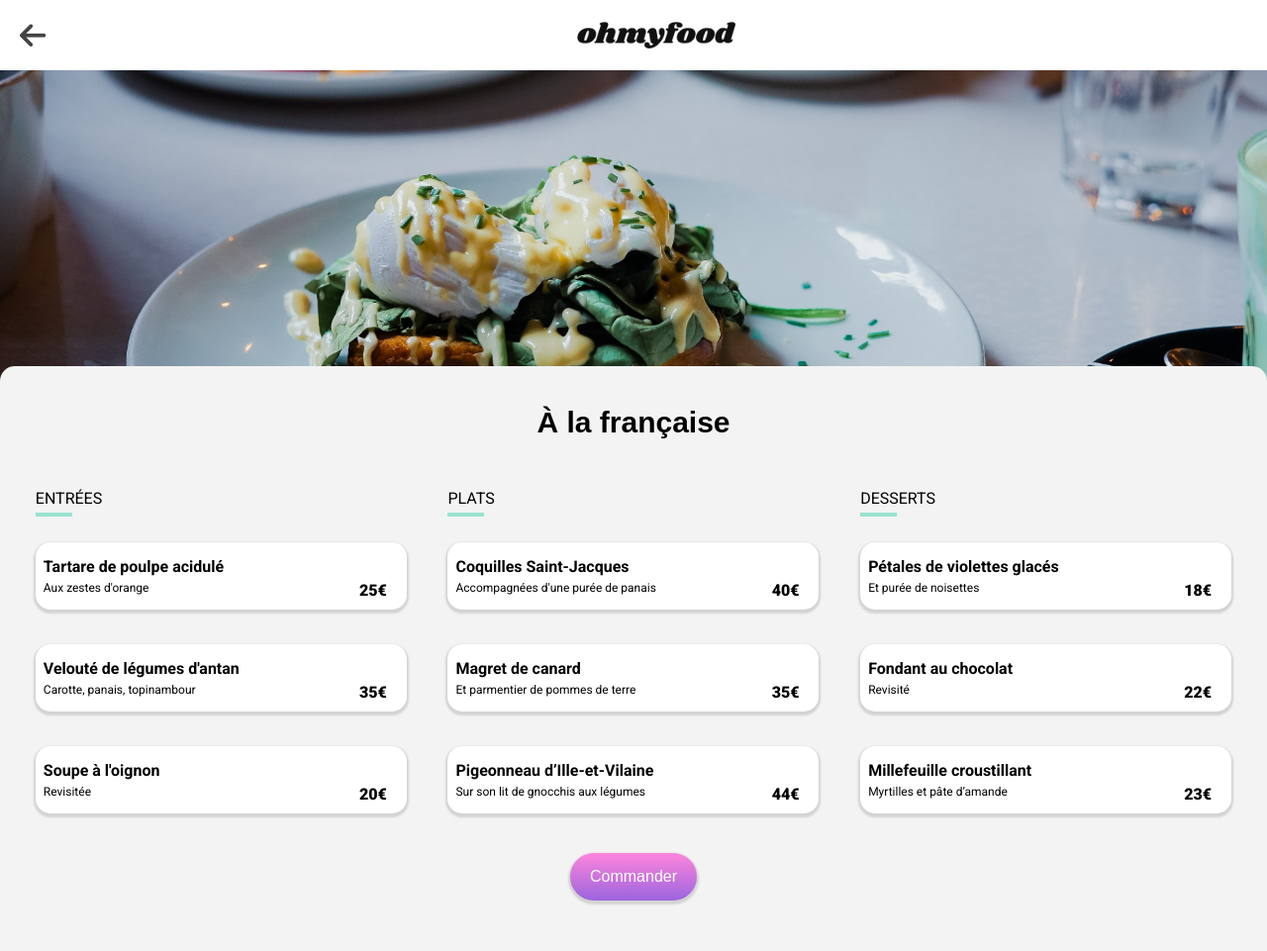
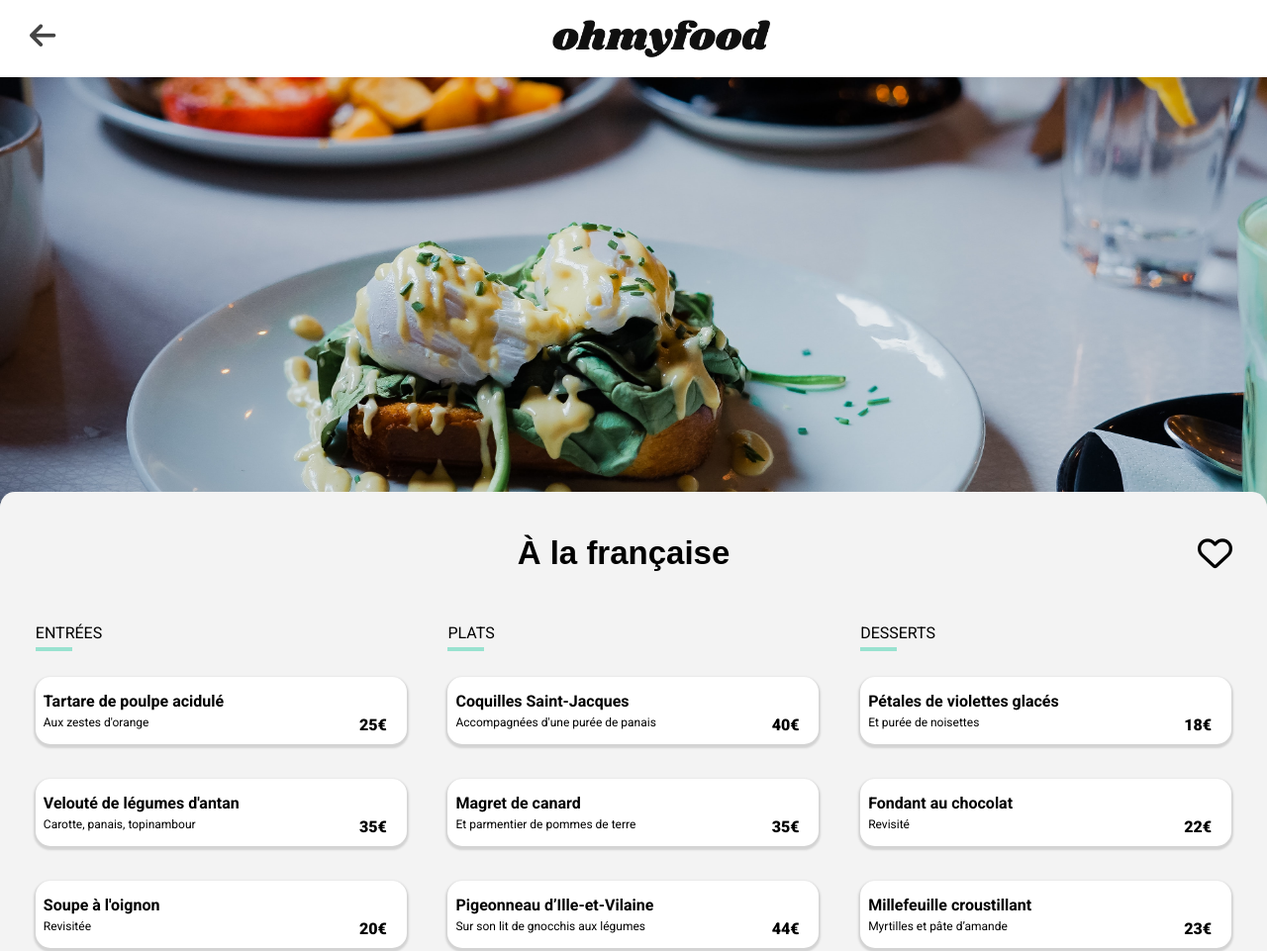
Before and after one commit to Charlotte-Lem/CharlotteLemoine_3_05112021, a website: page pages/restaurant-3.html in a window 1280 px wide. Shown: the top 961 px of the page at 99% size. Drawn offline with Linux system fonts and the light colour scheme; a web font is replaced by a local one.

Commit message:
add html heart resto 2 3 4 and fix width logo

```diff
--- a/pages/restaurant-3.html
+++ b/pages/restaurant-3.html
@@ -41,7 +41,10 @@
       </div>
 
       <section class="menu-list">
-        <h1>À la française</h1>
+        <div class="menu-list__title">
+          <h1>À la française</h1>
+          <div class="heart-place"></div>
+        </div>
         <div class="menu">
           <div class="menu__flex">
             <h2>ENTRÉES</h2>
--- a/sass/layout/_header.scss
+++ b/sass/layout/_header.scss
@@ -5,7 +5,7 @@ header {
   position: relative;
 }
 #logo {
-  width: 160px;
+  width: 220px;
   justify-content: center;
   margin: auto;
 }
--- a/sass/pages/_restaurant-pages.scss
+++ b/sass/pages/_restaurant-pages.scss
@@ -11,7 +11,7 @@
 }
 .images__meal img {
   width: 100%;
-  max-height: 40vh;
+  max-height: 55vh;
   object-fit: cover;
   object-position: center;
 }
@@ -34,8 +34,9 @@
   h1 {
     position: relative;
     @media #{$medium-screen} {
+      font-size: 33px;
+      width: 100%;
       text-align: center;
-      font-size: 30px;
     }
   }
 
--- a/sass/pages/_restaurants.scss
+++ b/sass/pages/_restaurants.scss
@@ -49,7 +49,6 @@
       min-height: 150px;
       background-size: cover;
       background-position: center;
-
     }
     @for $i from 1 through 4 {
       &__image-#{$i} {
--- a/sass/utils/_keyframes.scss
+++ b/sass/utils/_keyframes.scss
@@ -1,4 +1,4 @@
-/*keyframes loader*/
+//keyframes loader
 
 @keyframes load {
   from {
@@ -8,7 +8,7 @@
     visibility: hidden;
   }
 }
-/*keyframes spinner*/
+//keyframes spinner
 @keyframes spinner {
   to {
     transform: rotate(360deg);
--- a/sass/utils/_mixins.scss
+++ b/sass/utils/_mixins.scss
@@ -1,8 +1,8 @@
-/*box-shadows*/
+//box-shadows
 @mixin base-shadows {
   box-shadow: 0px 2px 2px 2px lightgray;
 }
-/*dégradé*/
+//gradient purple
 @mixin gradient-btn($opacity: 0.9, $origin: 0deg) {
   background-image: linear-gradient(
     $origin,
@@ -10,7 +10,7 @@
     rgba(255, 121, 218, $opacity)
   );
 }
-/*mixin loading spinner*/
+//mixin loading spinner
 @mixin loader {
   position: fixed;
   display: flex;
@@ -34,7 +34,7 @@
     animation: spinner 1s infinite ease-in-out;
   }
 }
-/*bouton explorer et commander*/
+//btn explorer commander
 @mixin btn-purple {
   border-radius: 30px;
   cursor: pointer;
@@ -50,6 +50,7 @@
     transform: scale(1.05);
   }
 }
+//mixin icone font awesome
 @mixin font-awesome($font-weight: 400) {
   font-style: normal;
   font-variant: normal;
@@ -58,19 +59,20 @@
   font-family: "Font Awesome 5 Free";
   font-weight: $font-weight;
 }
+//mixin arrow left return homepage
 @mixin arrow {
   @include font-awesome($font-weight: 900);
   content: "\f060";
   position: relative;
   color: rgba(0, 0, 0, 0.734);
   font-size: 30px;
-  margin-left: 20px;
+  margin-left: 30px;
 }
-/*heart*/
+//heart
 @mixin heart($opacity: 1, $font-weight: 400, $color: inherit) {
   @include font-awesome($font-weight);
   content: "\f004";
-  font-size: 30px;
+  font-size: 35px;
   position: absolute;
   right: 20px;
   top: 50%;
@@ -82,7 +84,7 @@
   opacity: $opacity;
   transition: all 1500ms ease-in-out;
 }
-/*heart animé*/
+//anime heart
 @mixin heart-animation {
   &::before {
     @include heart;
@@ -96,7 +98,7 @@
     transform: translateY(-50%) scale(1.1);
   }
 }
-/*titre souligné en vert*/
+//green subtitle
 @mixin subtitle {
   &::after {
     content: "";
```
Also changed, not shown: pages/restaurant-2.html (+4 -1 lines), pages/restaurant-4.html (+4 -1 lines), style.css, 1 other file.
